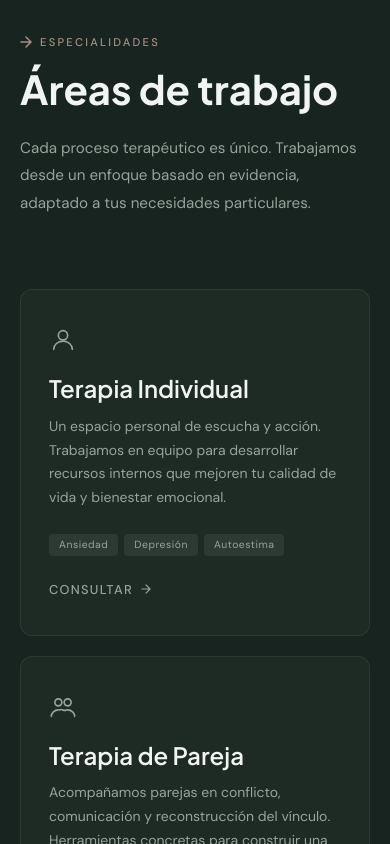
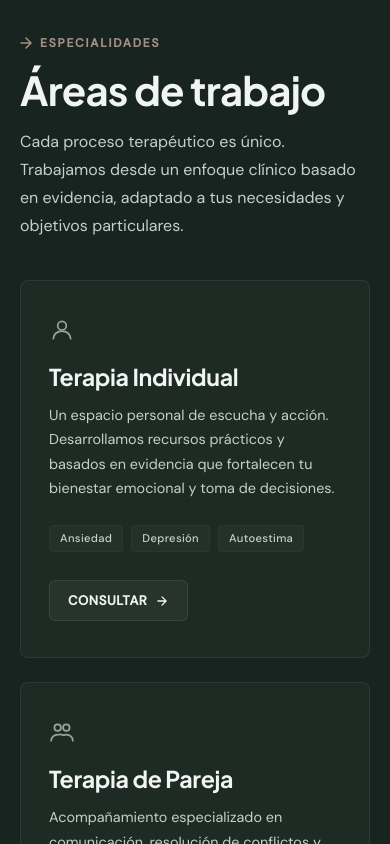
Before and after one commit to matutombino97/psicologo-pagina-2, a React (Vite) app: page / in a window 390 px wide. Shown: the part 4440-5284 px from the top of the page. Built offline with nearby package versions, Linux system fonts and the light colour scheme.

Commit message:
feat(especialidades): enhance paragraph contrast for accessibility, add tactile interactive CTA buttons, and ensure responsive header stacking on mobile

```diff
--- a/src/components/Especialidades.jsx
+++ b/src/components/Especialidades.jsx
@@ -3,7 +3,7 @@ import { useState } from 'react';
 // Custom SVG icons — specific to each therapy area
 function IconIndividual() {
   return (
-    <svg width="28" height="28" viewBox="0 0 24 24" fill="none" stroke="currentColor" strokeWidth="1.4" strokeLinecap="round" strokeLinejoin="round">
+    <svg width="26" height="26" viewBox="0 0 24 24" fill="none" stroke="currentColor" strokeWidth="1.6" strokeLinecap="round" strokeLinejoin="round">
       <circle cx="12" cy="8" r="4" />
       <path d="M4 20c0-4 3.6-7 8-7s8 3 8 7" />
     </svg>
@@ -12,7 +12,7 @@ function IconIndividual() {
 
 function IconPareja() {
   return (
-    <svg width="28" height="28" viewBox="0 0 24 24" fill="none" stroke="currentColor" strokeWidth="1.4" strokeLinecap="round" strokeLinejoin="round">
+    <svg width="26" height="26" viewBox="0 0 24 24" fill="none" stroke="currentColor" strokeWidth="1.6" strokeLinecap="round" strokeLinejoin="round">
       <circle cx="8" cy="8" r="3" />
       <circle cx="16" cy="8" r="3" />
       <path d="M2 20c0-3 2.7-5.5 6-5.5" />
@@ -24,7 +24,7 @@ function IconPareja() {
 
 function IconVocacional() {
   return (
-    <svg width="28" height="28" viewBox="0 0 24 24" fill="none" stroke="currentColor" strokeWidth="1.4" strokeLinecap="round" strokeLinejoin="round">
+    <svg width="26" height="26" viewBox="0 0 24 24" fill="none" stroke="currentColor" strokeWidth="1.6" strokeLinecap="round" strokeLinejoin="round">
       <circle cx="12" cy="12" r="10" />
       <path d="M12 8v4l3 3" />
       <path d="M16.5 4.5l1 1" />
@@ -34,7 +34,7 @@ function IconVocacional() {
 
 function IconCrisis() {
   return (
-    <svg width="28" height="28" viewBox="0 0 24 24" fill="none" stroke="currentColor" strokeWidth="1.4" strokeLinecap="round" strokeLinejoin="round">
+    <svg width="26" height="26" viewBox="0 0 24 24" fill="none" stroke="currentColor" strokeWidth="1.6" strokeLinecap="round" strokeLinejoin="round">
       <path d="M12 21.35l-1.45-1.32C5.4 15.36 2 12.28 2 8.5 2 5.42 4.42 3 7.5 3c1.74 0 3.41.81 4.5 2.09C13.09 3.81 14.76 3 16.5 3 19.58 3 22 5.42 22 8.5c0 3.78-3.4 6.86-8.55 11.54L12 21.35z" />
     </svg>
   );
@@ -53,28 +53,28 @@ const SPECIALTIES = [
     id: 'individual',
     Icon: IconIndividual,
     title: 'Terapia Individual',
-    desc: 'Un espacio personal de escucha y acción. Trabajamos en equipo para desarrollar recursos internos que mejoren tu calidad de vida y bienestar emocional.',
+    desc: 'Un espacio personal de escucha y acción. Desarrollamos recursos prácticos y basados en evidencia que fortalecen tu bienestar emocional y toma de decisiones.',
     tags: ['Ansiedad', 'Depresión', 'Autoestima'],
   },
   {
     id: 'pareja',
     Icon: IconPareja,
     title: 'Terapia de Pareja',
-    desc: 'Acompañamos parejas en conflicto, comunicación y reconstrucción del vínculo. Herramientas concretas para construir una relación más sana y conectada.',
+    desc: 'Acompañamiento especializado en comunicación, resolución de conflictos y reconstrucción de acuerdos para consolidar un vínculo sano y consciente.',
     tags: ['Comunicación', 'Conflicto', 'Vínculos'],
   },
   {
     id: 'vocacional',
     Icon: IconVocacional,
     title: 'Orientación Vocacional',
-    desc: 'Para jóvenes en transición o adultos en busca de un nuevo rumbo profesional. Clarificamos valores, habilidades e intereses para tomar decisiones conscientes.',
+    desc: 'Para jóvenes en transición académica o adultos en búsqueda de un cambio de rumbo laboral. Clarificamos metas, fortalezas e intereses reales.',
     tags: ['Jóvenes', 'Carrera', 'Identidad'],
   },
   {
     id: 'crisis',
     Icon: IconCrisis,
     title: 'Acompañamiento en Crisis',
-    desc: 'Intervención especializada en momentos de quiebre emocional agudo: duelos, separaciones, pérdidas laborales. Contención inmediata y plan de acción.',
+    desc: 'Intervención y contención en momentos de quiebre emocional agudo: duelos, separaciones o pérdidas laborales, orientada a recuperar el equilibrio.',
     tags: ['Urgencia', 'Duelo', 'Contención'],
   },
 ];
@@ -101,28 +101,15 @@ export default function Especialidades() {
         }}
       />
 
-      {/* Subtle corner glow — replaces generic giant "E" letter */}
+      <div className="section-inner" style={{ maxWidth: '1200px', margin: '0 auto' }}>
+        {/* Header (Asymmetric on desktop, cleanly stacked on mobile) */}
         <div
-        style={{
-          position: 'absolute',
-          right: 0,
-          bottom: 0,
-          width: '320px',
-          height: '320px',
-          background: 'radial-gradient(ellipse at 100% 100%, var(--gold-a05) 0%, transparent 70%)',
-          pointerEvents: 'none',
-        }}
-      />
-
-      <div className="section-inner" style={{ maxWidth: '1200px', margin: '0 auto' }}>
-        {/* Header */}
-        <div
-          className="section-reveal"
+          className="section-reveal especialidades-header"
           style={{
             display: 'flex',
             justifyContent: 'space-between',
             alignItems: 'flex-end',
-            marginBottom: '72px',
+            marginBottom: '64px',
             flexWrap: 'wrap',
             gap: '24px',
           }}
@@ -131,11 +118,11 @@ export default function Especialidades() {
             <span
               style={{
                 fontFamily: '"DM Sans", sans-serif',
-                fontSize: '0.7rem',
-                fontWeight: '500',
+                fontSize: '0.75rem',
+                fontWeight: '600',
                 color: 'var(--terracotta)',
                 textTransform: 'uppercase',
-                letterSpacing: '0.2em',
+                letterSpacing: '0.15em',
                 display: 'flex',
                 alignItems: 'center',
                 gap: '8px',
@@ -152,6 +139,8 @@ export default function Especialidades() {
                 fontWeight: '700',
                 color: 'var(--text-primary)',
                 lineHeight: '1.1',
+                letterSpacing: '-0.02em',
+                margin: 0,
               }}
             >
               Áreas de trabajo
@@ -160,14 +149,14 @@ export default function Especialidades() {
           <p
             style={{
               fontFamily: '"DM Sans", sans-serif',
-              fontSize: '0.95rem',
-              color: 'var(--text-muted)',
-              maxWidth: '360px',
-              lineHeight: '1.8',
+              fontSize: '1rem',
+              color: 'var(--text-body)',
+              maxWidth: '420px',
+              lineHeight: '1.75',
+              margin: 0,
             }}
           >
-            Cada proceso terapéutico es único. Trabajamos desde un enfoque basado
-            en evidencia, adaptado a tus necesidades particulares.
+            Cada proceso terapéutico es único. Trabajamos desde un enfoque clínico basado en evidencia, adaptado a tus necesidades y objetivos particulares.
           </p>
         </div>
 
@@ -176,7 +165,7 @@ export default function Especialidades() {
           style={{
             display: 'grid',
             gridTemplateColumns: 'repeat(auto-fill, minmax(260px, 1fr))',
-            gap: '20px',
+            gap: '24px',
           }}
         >
           {SPECIALTIES.map((spec, i) => (
@@ -184,20 +173,23 @@ export default function Especialidades() {
               key={spec.id}
               className="section-reveal card-hover"
               style={{
-                transitionDelay: `${i * 80}ms`,
+                transitionDelay: `${i * 70}ms`,
                 backgroundColor: 'var(--surface)',
-                border: hoveredId === spec.id ? '1px solid var(--gold-a30)' : '1px solid var(--border)',
-                boxShadow: 'var(--card-shadow, none)',
-                borderRadius: '12px',
+                border: hoveredId === spec.id ? '1px solid var(--gold)' : '1px solid var(--border)',
+                boxShadow: hoveredId === spec.id ? '0 8px 24px rgba(0, 0, 0, 0.06)' : 'var(--card-shadow, none)',
+                borderRadius: '8px',
                 padding: '36px 28px',
                 position: 'relative',
                 overflow: 'hidden',
-                cursor: 'pointer',
+                display: 'flex',
+                flexDirection: 'column',
+                justifyContent: 'space-between',
+                transition: 'all 0.3s cubic-bezier(0.4, 0, 0.2, 1)',
               }}
               onMouseEnter={() => setHoveredId(spec.id)}
               onMouseLeave={() => setHoveredId(null)}
             >
-              {/* Top gold border on hover */}
+              {/* Top accent indicator on hover */}
               <div
                 style={{
                   position: 'absolute',
@@ -206,16 +198,17 @@ export default function Especialidades() {
                   backgroundColor: 'var(--gold)',
                   transform: hoveredId === spec.id ? 'scaleX(1)' : 'scaleX(0)',
                   transformOrigin: 'left',
-                  transition: 'transform 0.35s cubic-bezier(0.4, 0, 0.2, 1)',
+                  transition: 'transform 0.3s cubic-bezier(0.4, 0, 0.2, 1)',
                 }}
               />
 
+              <div>
                 {/* Custom SVG Icon */}
                 <div
                   style={{
                     color: hoveredId === spec.id ? 'var(--gold)' : 'var(--text-muted)',
                     marginBottom: '20px',
-                  transition: 'color 0.3s ease',
+                    transition: 'color 0.25s ease',
                     display: 'flex',
                   }}
                 >
@@ -226,22 +219,24 @@ export default function Especialidades() {
                 <h3
                   style={{
                     fontFamily: 'var(--font-display)',
-                  fontSize: '1.5rem',
-                  fontWeight: '600',
+                    fontSize: '1.45rem',
+                    fontWeight: '700',
                     color: 'var(--text-primary)',
                     marginBottom: '12px',
                     lineHeight: '1.2',
+                    letterSpacing: '-0.015em',
                   }}
                 >
                   {spec.title}
                 </h3>
 
-              {/* Description */}
+                {/* High Contrast Descriptive Text (Accessibility Enhanced) */}
                 <p
                   style={{
                     fontFamily: '"DM Sans", sans-serif',
-                  fontSize: '0.875rem',
-                  color: 'var(--text-muted)',
+                    fontSize: '0.9rem',
+                    fontWeight: '400',
+                    color: 'var(--text-body)',
                     lineHeight: '1.7',
                     marginBottom: '24px',
                   }}
@@ -250,54 +245,63 @@ export default function Especialidades() {
                 </p>
 
                 {/* Tags */}
-              <div style={{ display: 'flex', gap: '6px', flexWrap: 'wrap', marginBottom: '24px' }}>
+                <div style={{ display: 'flex', gap: '8px', flexWrap: 'wrap', marginBottom: '28px' }}>
                   {spec.tags.map((tag) => (
                     <span
                       key={tag}
                       style={{
                         fontFamily: '"DM Sans", sans-serif',
-                      fontSize: '0.65rem',
-                      color: 'var(--text-muted)',
-                      backgroundColor: 'var(--border)',
+                        fontSize: '0.7rem',
+                        fontWeight: '500',
+                        color: 'var(--text-body)',
+                        backgroundColor: 'var(--gold-a05)',
+                        border: '1px solid var(--border-soft)',
                         borderRadius: '4px',
-                      padding: '3px 10px',
-                      letterSpacing: '0.05em',
+                        padding: '4px 10px',
+                        letterSpacing: '0.03em',
                       }}
                     >
                       {tag}
                     </span>
                   ))}
                 </div>
+              </div>
 
-              {/* Consult link */}
+              {/* Enhanced Action CTA (High contrast & interactive hover) */}
+              <div>
                 <a
                   href="#agenda"
                   style={{
                     fontFamily: '"DM Sans", sans-serif',
-                  fontSize: '0.8rem',
-                  fontWeight: '500',
-                  color: hoveredId === spec.id ? 'var(--gold)' : 'var(--text-muted)',
+                    fontSize: '0.825rem',
+                    fontWeight: '600',
+                    color: hoveredId === spec.id ? 'var(--text-on-dark-accent)' : 'var(--text-primary)',
+                    backgroundColor: hoveredId === spec.id ? 'var(--gold)' : 'var(--gold-a08)',
+                    border: hoveredId === spec.id ? '1px solid var(--gold)' : '1px solid var(--border-solid)',
+                    padding: '10px 18px',
+                    borderRadius: '6px',
                     textDecoration: 'none',
-                  display: 'flex',
+                    display: 'inline-flex',
                     alignItems: 'center',
-                  gap: '6px',
-                  transition: 'color 0.2s ease',
+                    gap: '8px',
+                    transition: 'all 0.25s cubic-bezier(0.4, 0, 0.2, 1)',
+                    letterSpacing: '0.04em',
                     textTransform: 'uppercase',
-                  letterSpacing: '0.1em',
                   }}
                 >
                   Consultar
                   <svg
                     width="14" height="14" viewBox="0 0 24 24" fill="none"
-                  stroke="currentColor" strokeWidth="2" strokeLinecap="round" strokeLinejoin="round"
+                    stroke="currentColor" strokeWidth="2.2" strokeLinecap="round" strokeLinejoin="round"
                     style={{
-                    transition: 'transform 0.2s ease',
-                    transform: hoveredId === spec.id ? 'translateX(4px)' : 'translateX(0)',
+                      transition: 'transform 0.25s ease',
+                      transform: hoveredId === spec.id ? 'translateX(3px)' : 'translateX(0)',
                     }}
                   >
                     <path d="M5 12h14M12 5l7 7-7 7" />
                   </svg>
                 </a>
+              </div>
             </div>
           ))}
         </div>
--- a/src/index.css
+++ b/src/index.css
@@ -687,4 +687,15 @@ section, footer, nav, .testimonial-card, .card-hover {
   [data-theme="light"] {
     --hero-bg-image-overlay: linear-gradient(180deg, rgba(250, 249, 246, 0.96) 0%, rgba(250, 249, 246, 0.88) 60%, rgba(250, 249, 246, 0.4) 100%);
   }
+
+  /* Especialidades Header Stack on Mobile */
+  .especialidades-header {
+    flex-direction: column !important;
+    align-items: flex-start !important;
+    gap: 16px !important;
+    margin-bottom: 40px !important;
+  }
+  .especialidades-header p {
+    max-width: 100% !important;
+  }
 }
```
Lines whose indentation alone changed are shown as unchanged.
